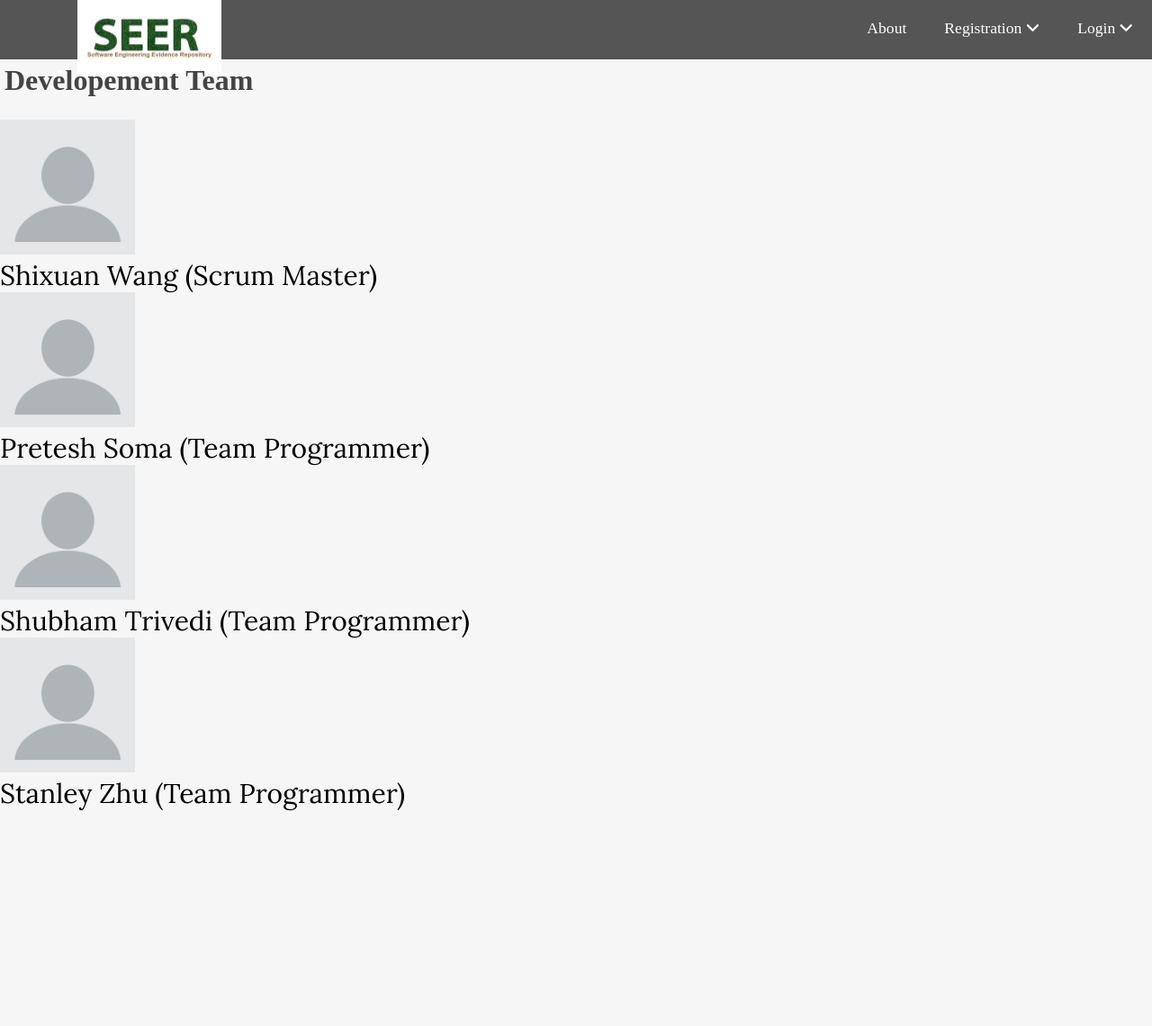
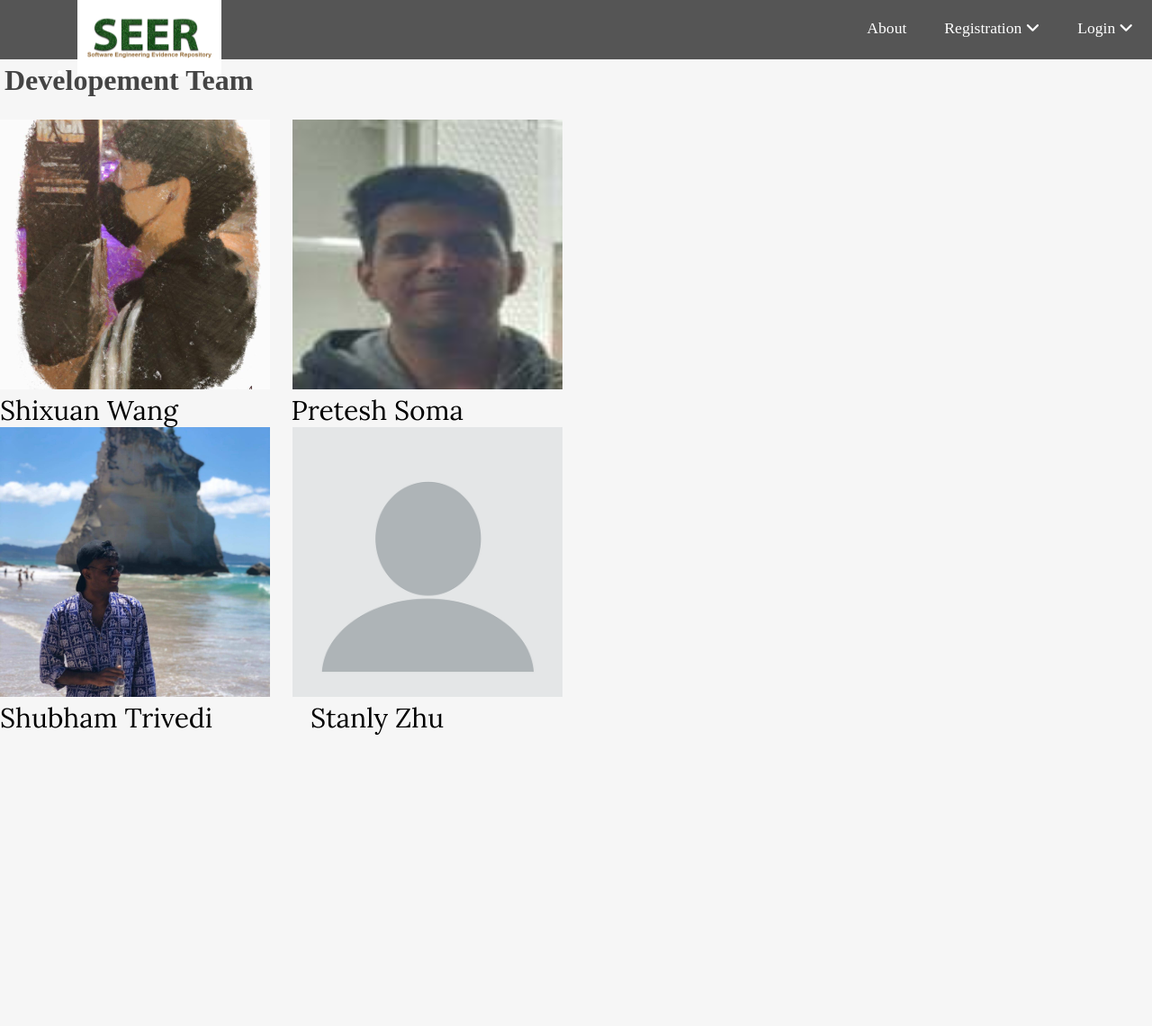
Before and after one commit to ptk7218/CISE_S1_2020_TEAM_21, a PHP site: page /team.php in a window 1280 px wide. Shown: the top 1141 px of the page at 90% size. Run offline with PHP 8.4, Linux system fonts and the light colour scheme; some libraries are stand-ins or nearby versions; some web fonts are replaced.

Commit message:
update team img

```diff
--- a/team.php
+++ b/team.php
@@ -14,7 +14,7 @@
         <!-- Custom Styling -->
         <link rel="stylesheet" type="text/css" href = "css/style1.css">
 
-        <title>About</title>
+        <title>SEERSearch Developement Team</title>
     </head>
 
 
@@ -24,20 +24,21 @@
     <h1>Developement Team</h1> <br>
 
 
-    <img src = "img/pic.png" alt = "Profile pic" width = "150" height = "150"> <br>
-    <p1 style="font-size:30px" >Shixuan Wang (Scrum Master)</p1> <br>
+    <img src = "img/Shixuan.png" alt = "Profile pic" width = "300" height = "300"> &nbsp&nbsp&nbsp&nbsp
 
-    <img src = "img/pic.png" alt = "Profile pic" width = "150" height = "150"> <br>
-    <p2 style="font-size:30px">Pretesh Soma (Team Programmer)</p2> <br>
 
-    <img src = "img/pic.png" alt = "Profile pic" width = "150" height = "150"> <br>
-    <p3 style="font-size:30px">Shubham Trivedi (Team Programmer)</p3> <br>
+    <img src = "img/PreteshSoma.png" alt = "Profile pic" width = "300" height = "300"> <br>
+    <p1 style="font-size:30px" >Shixuan Wang </p1> &nbsp&nbsp&nbsp&nbsp&nbsp&nbsp&nbsp&nbsp&nbsp&nbsp&nbsp&nbsp&nbsp
+    &nbsp&nbsp&nbsp&nbsp&nbsp&nbsp&nbsp&nbsp&nbsp&nbsp&nbsp&nbsp&nbsp
+    <p1 style="font-size:30px" >Pretesh Soma </p1> <br>
 
-    <img src = "img/pic.png" alt = "Profile pic" width = "150" height = "150"> <br>
-    <p4 style="font-size:30px">Stanley Zhu (Team Programmer)</p4> <br>
-    <p class ="developer team">
+    <img src = "img/shubham.png" alt = "Profile pic" width = "300" height = "300"> &nbsp&nbsp&nbsp&nbsp
 
-    </p>
+    <img src = "img/pic.png" alt = "Profile pic" width = "300" height = "300"> <br>
+    <p1 style="font-size:30px" >Shubham Trivedi </p1> &nbsp&nbsp&nbsp&nbsp&nbsp&nbsp&nbsp&nbsp&nbsp&nbsp&nbsp&nbsp&nbsp
+    &nbsp&nbsp&nbsp&nbsp&nbsp&nbsp&nbsp&nbsp&nbsp
+    <p1 style="font-size:30px" >Stanly Zhu </p1>  <br>
+
  <?php include("includes/footer.php"); ?>
 
 </body>
```
Also changed, not shown: img/PreteshSoma.png (added), img/Shixuan.png (added), img/shubham.png (added), 2 other files.
